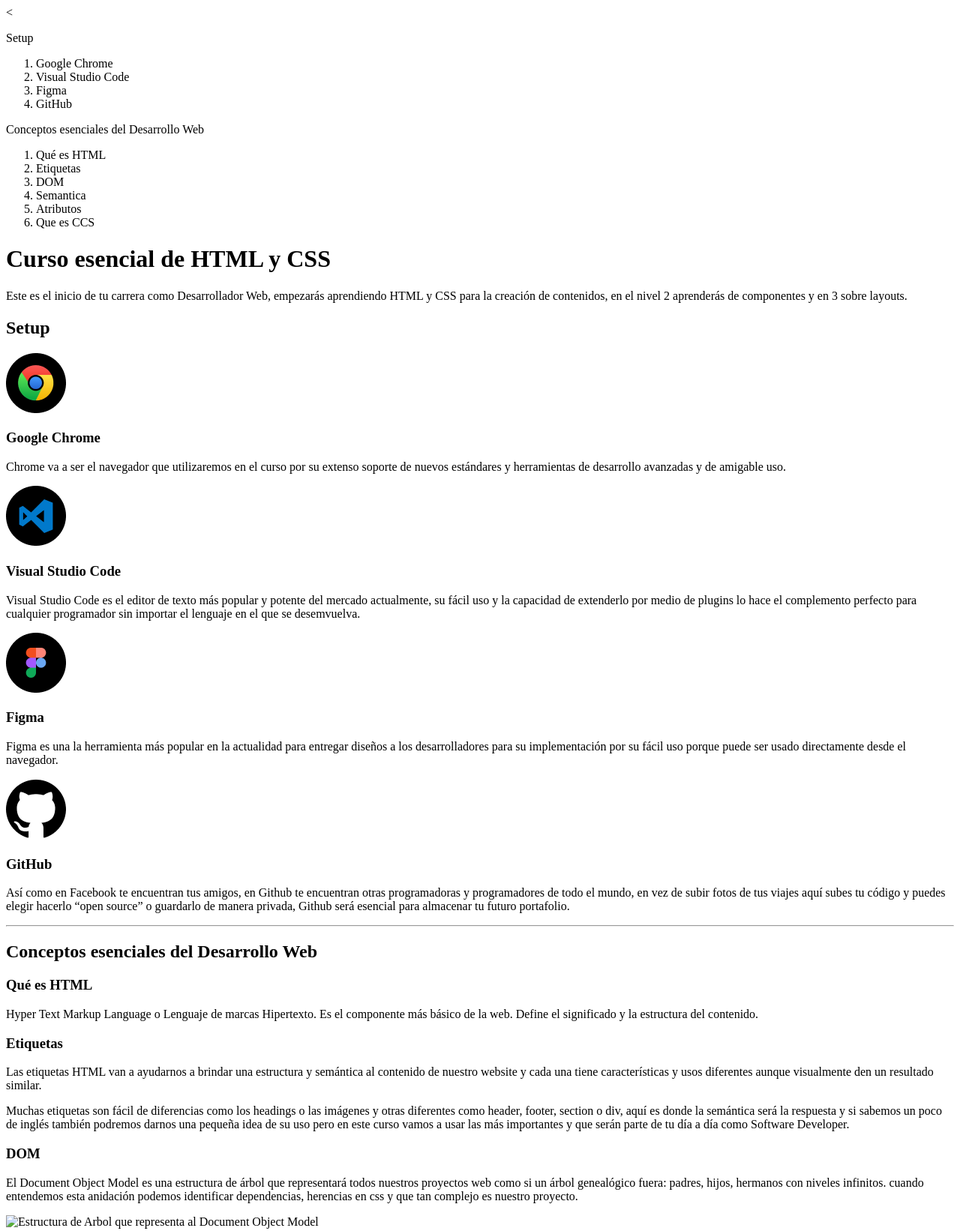
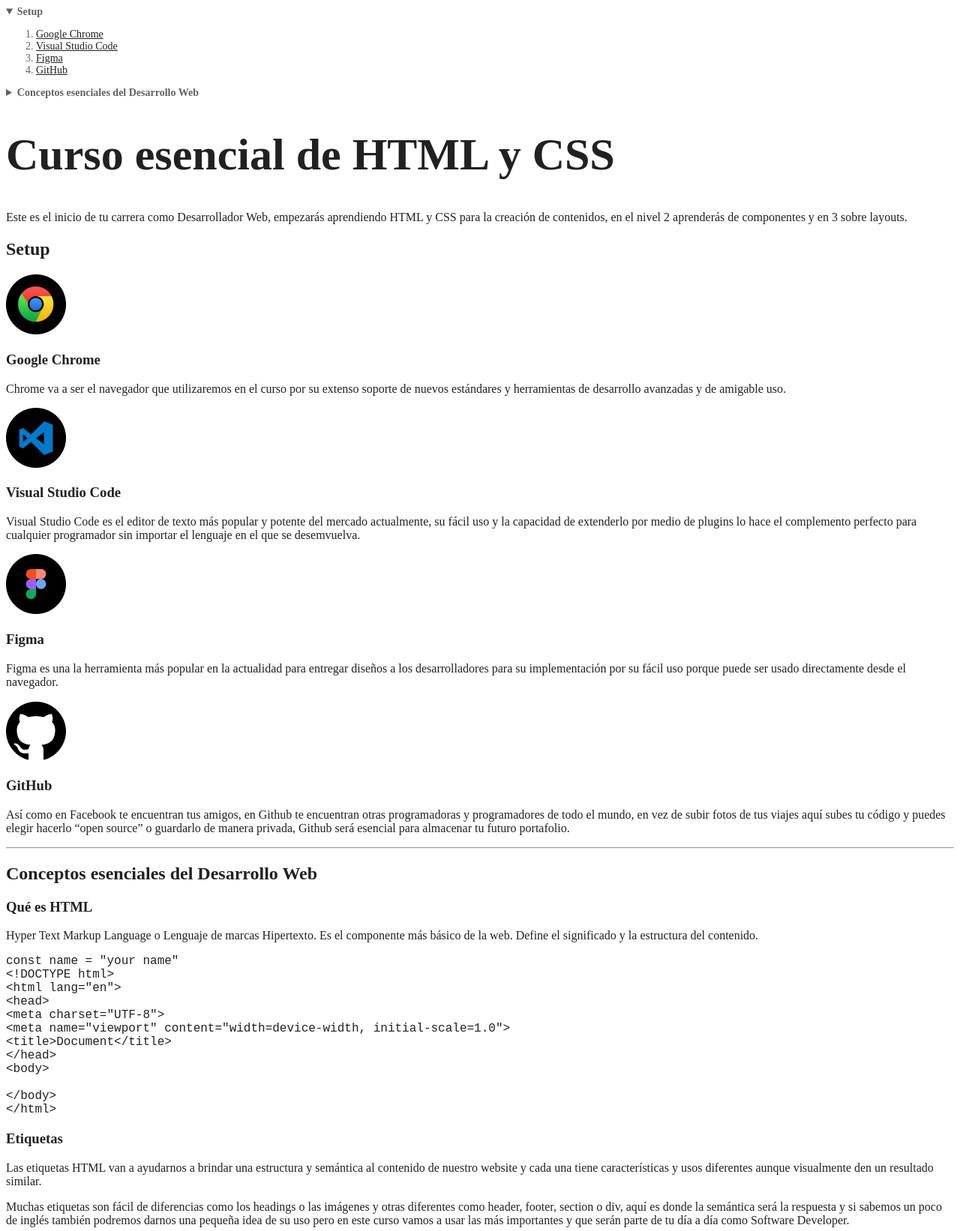
Before and after one commit to Yarileth2006/curso-esencial-html-ccs, a plain HTML site: page index.html in a window 1280 px wide. Shown: the top 1642 px of the page at 75% size. Drawn offline with Linux system fonts and the light colour scheme; files that its build step writes are made by us from their sources.

Commit message:
Styles CCS

```diff
--- a/index.html
+++ b/index.html
@@ -2,37 +2,78 @@
  <html lang="en">
  <head>
 <meta charset="UTF-8">
-<<meta name="viewport" content="width=device-width, initial-scale=1.0">
+<meta name="viewport" content="width=device-width, initial-scale=1.0">
+<link rel="stylesheet" href="./CCS/styles.css">
 <title> El Blog de Yari</title>
 </head>
 <body>
 <header>
-    <p> Setup</p>
     <NAV>
+        <details open>
+            <Summary>
+                Setup
+            </Summary>
             <ol>
                 <li>
+                    <a href="#google-chrome">
                         Google Chrome
+                    </a>
                 </li>
                 <li>
+                    <a href="#VSC">
                         Visual Studio Code
+                    </a>
                 </li>
                 <li>
+                    <a href="#figma">
                         Figma
+                    </a>
                 </li>
                 <li>
+                    <a href="#Github">
                         GitHub
+                    </a>
                 </li>
             </ol>
+        </details>
+        <details>
+            <summary>
+                Conceptos esenciales del Desarrollo Web
+            </summary>
+            <ol>
+                <li>
+                    <a href="#html">
+                        Qué es HTML
+                    </a>
+                </li>
+                <li>
+                    <a href="#etiquetas">
+                        Etiquetas
+                    </a>
+                </li>
+                <li>
+                    <a href="#dom">
+                        DOM
+                    </a>
+                </li>
+                <li>
+                    <a href="#semantica">
+                        Semantica
+                    </a>
+                </li>
+                <li>
+                    <a href="#atributos">
+                        Atributos
+                    </a>
+                </li>
+                <li>
+                    <a href="#CCS">
+                        Que es CCS
+                    </a>
+                </li>
+            </ol>
+        </details>
 </NAV>
-<p>Conceptos esenciales del Desarrollo Web</p>
-<ol>
-    <li>Qué es HTML</li>
-    <li>Etiquetas </li>
-    <li>DOM</li>
-    <li>Semantica</li>
-    <li>Atributos </li>
-    <li>Que es CCS</li>
-</ol>
 </header>
     <h1>
     Curso esencial de HTML y CSS
@@ -43,37 +84,51 @@
 <h2>
     Setup
 </h2>
-<img src="images/Google Chrome.png" alt=" Logo de Google Chrome" title="Logo de Google Chrome">
-<h3>Google Chrome</h3>
+<img src="/images/Google Chrome.png" alt=" Logo de Google Chrome" title="Logo de Google Chrome">
+ <h3 id="Google-Chrome"> Google Chrome</h3>
 <p>
     Chrome va a ser el navegador que utilizaremos en el curso por su extenso soporte de nuevos estándares y herramientas de desarrollo avanzadas y de amigable uso.
 </p>
-<img src="images/Visual Studio Code.png" alt="Logo de Visual Studio Code" title="Logo de Visual Studio Code">
-<h3>Visual Studio Code</h3>
+<img src="/images/Visual Studio Code.png" alt="Logo de Visual Studio Code" title="Logo de Visual Studio Code">
+<h3 id="VSC">Visual Studio Code</h3>
 <p>Visual Studio Code es el editor de texto más popular y potente del mercado actualmente, su fácil uso y la capacidad de extenderlo por medio de plugins lo hace el complemento perfecto para cualquier programador sin importar el lenguaje en el que se desemvuelva.</p>
-<img src="images/Figma.png" alt=" Logo de Figma" title="Logo de Figma">
-<h3>Figma</h3>
+<img src="/images/Figma.png" alt=" Logo de Figma" title="Logo de Figma">
+<h3 id="figma">Figma</h3>
 <p>Figma es una la herramienta más popular en la actualidad para entregar diseños a los desarrolladores para su implementación por su fácil uso porque puede ser usado directamente desde el navegador.</p>
-<img src="images/Ellipse 3.png" alt="Logo de Github" title="Logo de Github">
-<h3>GitHub</h3>
+<img src="/images/Ellipse 3.png" alt="Logo de Github" title="Logo de Github">
+<h3 id="Github">GitHub</h3>
 <p>Así como en Facebook te encuentran tus amigos, en Github te encuentran otras programadoras y programadores de todo el mundo, en vez de subir fotos de tus viajes aquí subes tu código y puedes elegir hacerlo “open source” o guardarlo de manera privada, Github será esencial para almacenar tu futuro portafolio.</p>
 <hr>
 <h2>Conceptos esenciales del Desarrollo Web</h2>
-<h3>Qué es HTML</h3>
+<h3 id="html">Qué es HTML</h3>
 <p>Hyper Text Markup Language o Lenguaje de marcas Hipertexto. Es el componente más básico de la web. Define el significado y la estructura del contenido.</p>
-<h3>Etiquetas</h3>
+<pre>
+const name = "your name"
+&lt;!DOCTYPE html&gt;
+&lt;html lang=&quot;en&quot;&gt;
+&lt;head&gt;
+&lt;meta charset=&quot;UTF-8&quot;&gt;
+&lt;meta name=&quot;viewport&quot; content=&quot;width=device-width, initial-scale=1.0&quot;&gt;
+&lt;title&gt;Document&lt;/title&gt;
+&lt;/head&gt;
+&lt;body&gt;
+
+&lt;/body&gt;
+&lt;/html&gt;
+</pre>
+<h3 id="etiquetas">Etiquetas</h3>
 <p>Las etiquetas HTML van a ayudarnos a brindar una estructura y semántica al contenido de nuestro website y cada una tiene características y usos diferentes aunque visualmente den un resultado similar.</p>
 <p>Muchas etiquetas son fácil de diferencias como los headings o las imágenes y otras diferentes como header, footer, section o div, aquí es donde la semántica será la respuesta y si sabemos un poco de inglés también podremos darnos una pequeña idea de su uso pero en este curso vamos a usar las más importantes y que serán parte de tu día a día como Software Developer.</p>
-<h3>DOM</h3>
+<h3 id="dom">DOM</h3>
 <p>El Document Object Model es una estructura de árbol que representará todos nuestros proyectos web como si un árbol genealógico fuera: padres, hijos, hermanos con niveles infinitos. cuando entendemos esta anidación podemos identificar dependencias, herencias en css y que tan complejo es nuestro proyecto.</p>
-<img src="images/dom.png" alt="Estructura de Arbol que representa al Document Object Model">
-<H3>Semantica</H3>
+<img src="/images/dom.png" alt="Estructura de Arbol que representa al Document Object Model">
+<H3 id="semantica">Semantica</H3>
 <P>La semántica le brinda sentido a cada elemento existen en un sitio web, algunos elementos será meramente decorativos y no deben significar nada pero otros serán títulos y deberán estar en diferente jerarquías o alguna secciones serán más relevantes que otras, esto ayudará a los motores de búsqueda como Google o Duck Duck Go a diferenciar tu contenido, categorizar y será la herramientas más valiosa para estar en los primeros resultados de búsqueda SEO. También ayudará a la accesibilidad de tu sitio web, para que personas con habilidades diferentes puedan entender cada contenido.</P>
-<H3>Atributos</H3>
+<H3 id="atributos">Atributos</H3>
 <p>Los atributos le dan características extra a las etiquetas para complementar información y son pre programadas por el navegador, algunos atributos funcionan en todas las etiquetas de la misma forma como ‘class’ pero otros atributos funcionan en solo alguna etiquetas como src</p>
-<h3> CCS</h3>
+<h3 id="CCS"> CCS</h3>
 <p>Hojas de Estilo en Cascada (del inglés Cascading Style Sheets) o CSS es el lenguaje de estilos utilizado para describir la presentación de documentos HTML</p>
-<img src="images/Imagen CCS.png" alt="Imagen CCS">
+<img src="/images/Imagen CCS.png" alt="Imagen CCS">
 <H2>Modelo de caja</H2>
 <H3>El modelo de caja está compuesto por:</H3>
 <P>Chrome va a ser el navegador que utilizaremos en el curso por su extenso soporte de nuevos estándares y herramientas de desarrollo avanzadas y de amigable uso.</P>
@@ -97,5 +152,9 @@
     <li>border-block | border-inline | border-block-start | border-block-end | border-inline-start | border-inline-end </li>
     <li>padding-block | padding-inline | padding-block-start | padding-block-end | padding-inline-start | padding-inline-end </li>
 </ul>
+<p>
+    Si tienes alguna pregunta escríbeme a
+    <a href="mailto: Yarileth.tirso@gmail.com">Yarileth.tirso@gmail.com</a>
+</p>
 </body>
 </html>
--- /dev/null
+++ b/styles.css
@@ -0,0 +1,38 @@
+:root{
+    font-size: 16px;
+}
+
+body{
+    color:#212121;
+}
+
+a{
+    color:#212121;
+}
+    header{
+        font-size:14px; ;
+        color: #616161;
+    }
+
+    header a {
+      color: #616161
+       text:none;
+    }
+    header a :hover {
+        color: #212121;
+    }
+    nav details summary{
+        font-weight: bold;
+    }
+h1{
+    font-size: 60px ;
+}
+
+h2{
+    font: size 2em;;
+
+}
+
+h3{
+    font: size 24px;px ;
+}
```
Lines whose indentation alone changed are shown as unchanged.
